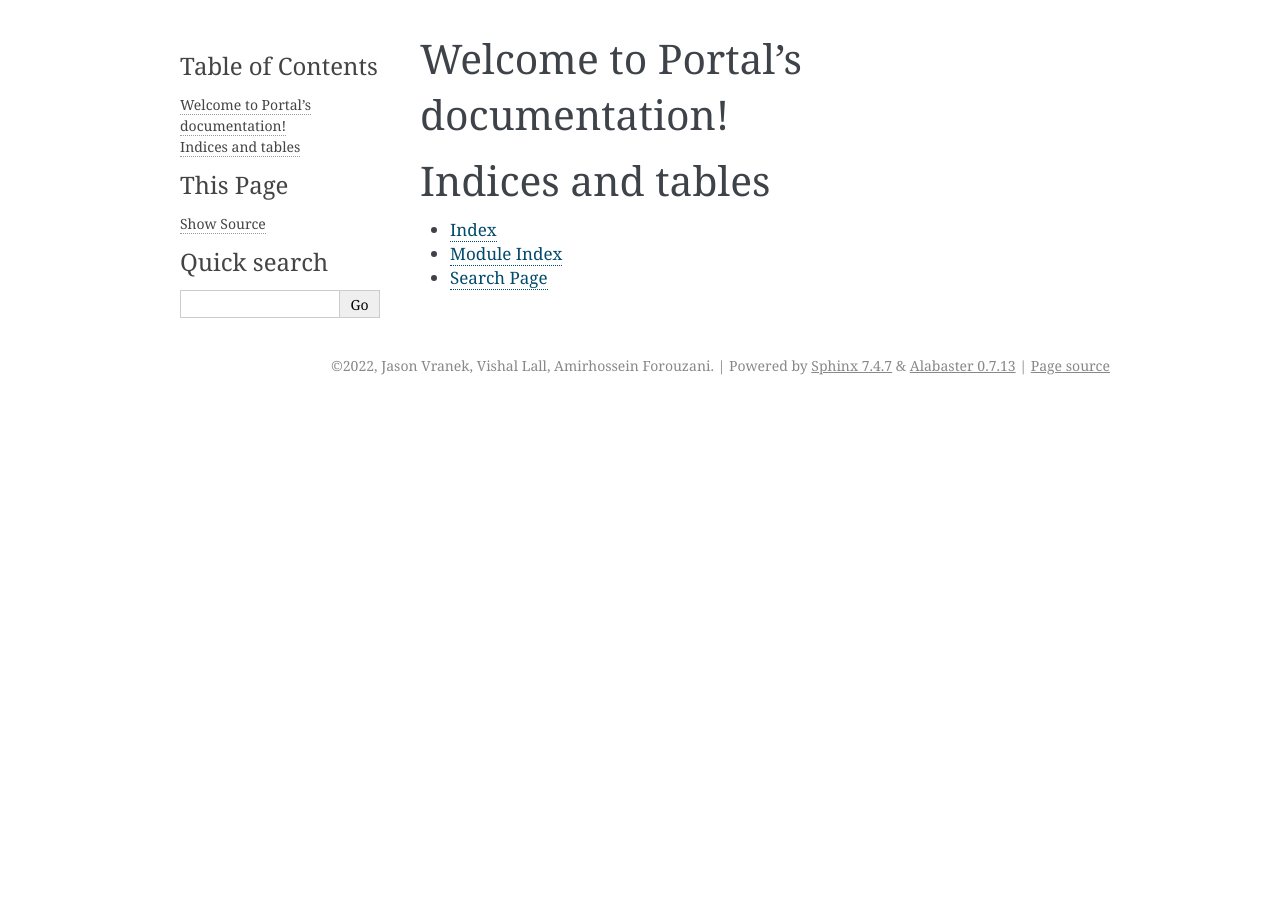
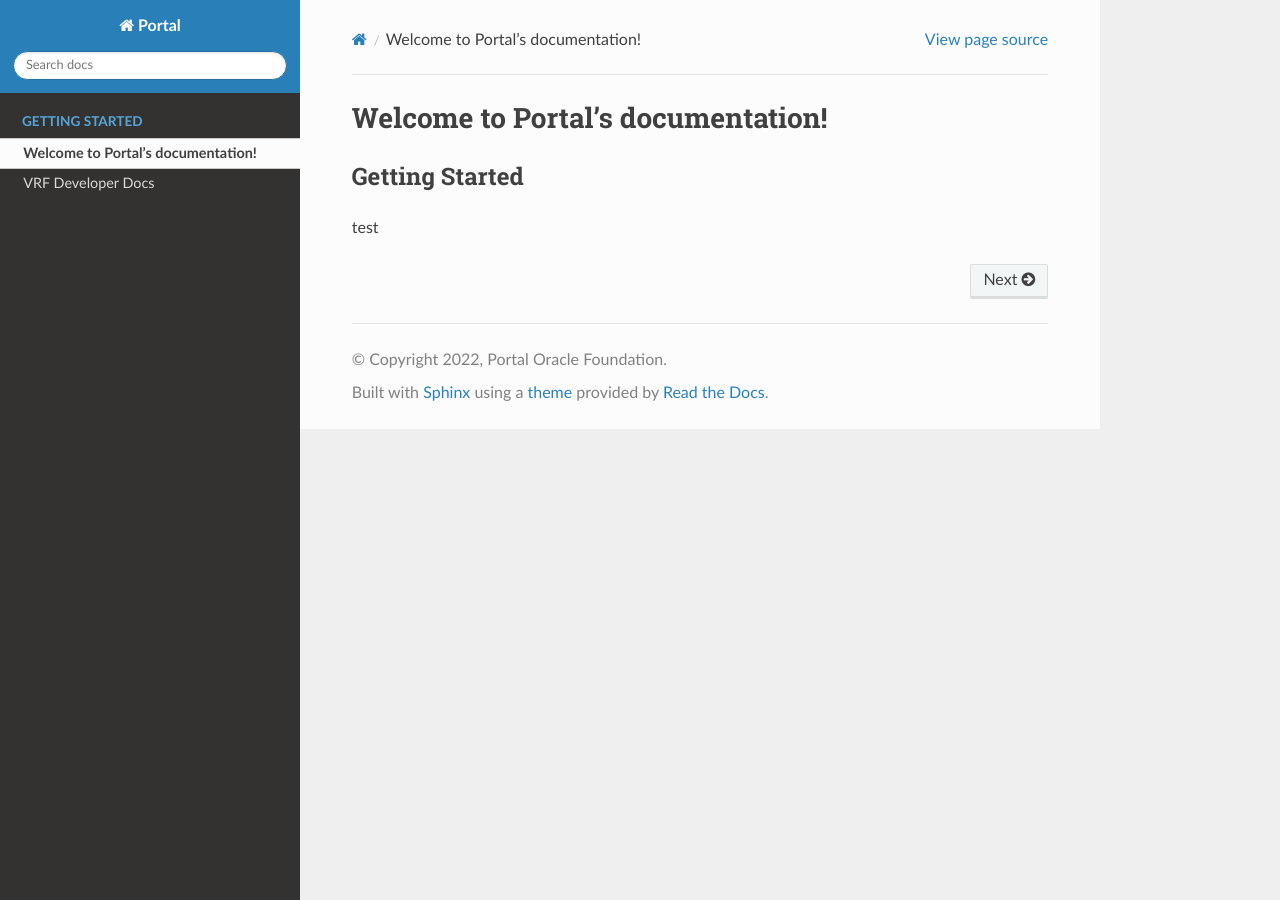
Before and after one commit to protocolwhisper/portal_docs, a Sphinx documentation site: the page built from source/index.rst, in a window 1280 px wide. Built offline with Sphinx 7.4.7 and the Read the Docs theme 2.0.0, drawn with Linux system fonts in a browser that asks for light colours; some of the changed lines change nothing that is shown.

Commit message:
add the user vrf docs file

```diff
--- a/source/conf.py
+++ b/source/conf.py
@@ -18,7 +18,7 @@
 # -- Project information -----------------------------------------------------
 
 project = 'Portal'
-copyright = '2022, Jason Vranek, Vishal Lall, Amirhossein Forouzani'
+copyright = '2022, Portal Oracle Foundation'
 author = 'Jason Vranek, Vishal Lall, Amirhossein Forouzani'
 
 
@@ -44,7 +44,7 @@
 # The theme to use for HTML and HTML Help pages.  See the documentation for
 # a list of builtin themes.
 #
-html_theme = 'alabaster'
+html_theme = 'sphinx_rtd_theme'
 
 # Add any paths that contain custom static files (such as style sheets) here,
 # relative to this directory. They are copied after the builtin static files,
--- a/source/index.rst
+++ b/source/index.rst
@@ -6,15 +6,14 @@
 Welcome to Portal's documentation!
 ==================================
 
+Getting Started
+---------------
+test
+
 .. toctree::
    :maxdepth: 2
-   :caption: Contents:
+   :hidden:
+   :caption: Getting Started
 
-
-
-Indices and tables
-==================
-
-* :ref:`genindex`
-* :ref:`modindex`
-* :ref:`search`
+   self
+   user_vrf.rst
--- /dev/null
+++ b/source/user_vrf.rst
@@ -0,0 +1,96 @@
+.. _developer_docs_vrf:
+
+VRF Developer Docs
+=========================
+
+Requirements
+------------
+
+What is PRTL?
+-------------
+
+Getting PRTL
+------------
+
+Breaking down the contract
+--------------------------
+.. code-block:: javascript
+
+    import "./VRFClientBase.sol";
+    import "./PRTLToken.sol";
+
+    contract VRFClient is VRFClientBase {
+        address owner;
+        uint256 public diceRoll;
+        uint256 constant NUM_SIDES = 6;
+        event DiceRolled(bytes32 _randomness, uint256 _diceRoll);
+
+        // Hardcoded addresses of the VRFServiceOIC and PRTLToken
+        address VRFServiceOICAddress = 0x6f349f7788Fa254aE99723487D120e2E55409e78;
+        PRTLToken PRTL = PRTLToken(0x2BfDD7e69a7D527D000B7A34290e67326E5fb113);
+
+        constructor() VRFClientBase() {
+            owner = msg.sender;
+        }
+
+        // This function makes a VRF request to the VRFServiceOIC contract.
+        // The contract's PRTL is locked in the VRFServiceOIC until the VRF
+        // request is fulfilled, at which point any excess PRTL is refunded.
+        // @ _workerId: the id of the worker enclave that will fulfill the request
+        // @ _fullVerify: if true will run verification on-chain (~2M gas), else
+        // accepts the result as is since verification was run by the node off-chain.
+        function requestVRF(uint32 _workerId, bool _fullVerify) external onlyOwner {
+            // The amount of PRTL to lock as part of this VRF request
+            uint256 _prtlAmount = 5000000000000000000; // 5 PRTL
+            require(PRTL.balanceOf(address(this)) >= _prtlAmount, "Contract has insufficient PRTL!");
+
+            // max amount of gas allocated to callback function - remaining gas is refunded as PRTL
+            uint32 _maxCallbackGas = 200000;
+
+            // address of the contract with the 'rawFulfillVRF(bytes32)' callback function
+            address _callbackAddr = address(this);
+
+            // Encode the parameters as bytes which are forwarded with the PRTL
+            bytes memory payload = abi.encode(_workerId, _maxCallbackGas, _callbackAddr, _fullVerify);
+
+            // Send PRTL to the OIC contract to be locked and initiate the VRF request
+            PRTL.send(VRFServiceOICAddress, _prtlAmount, payload);
+        }
+
+        // The function the VRFServiceOIC will call to fulfill the request
+        function rawFulfillVRF(bytes32 _randomness) external {
+            require(msg.sender == VRFServiceOICAddress, "Only Enclave can fulfill");
+            // call the user defined callback()
+            fulfillVRF(_randomness);
+        }
+
+        // This is the user's callback function. Only the specified VRFServiceOIC contract
+        // can call this function. Any logic to consume the _randomness is implemented here:
+        function fulfillVRF(bytes32 _randomness) internal {
+            // random dice roll between [1,NUM_SIDES]
+            diceRoll = (uint256(_randomness) % NUM_SIDES) + 1;
+
+            // Perform some action using result
+            // - mint nft
+            // - run lottery
+            // - game action
+            // ...
+
+            // Emit an event to notify a frontend
+            emit DiceRolled(_randomness, diceRoll);
+        }
+
+        modifier onlyOwner() {
+            require(msg.sender == owner);
+            _;
+        }
+    }
+
+
+Deploy a VRF client contract
+----------------------------
+
+Interacting with the contract
+-----------------------------
+
+.. image:: ../images/challenge_face.png
```
Also changed, not shown: images/challenge_face.png (added).
